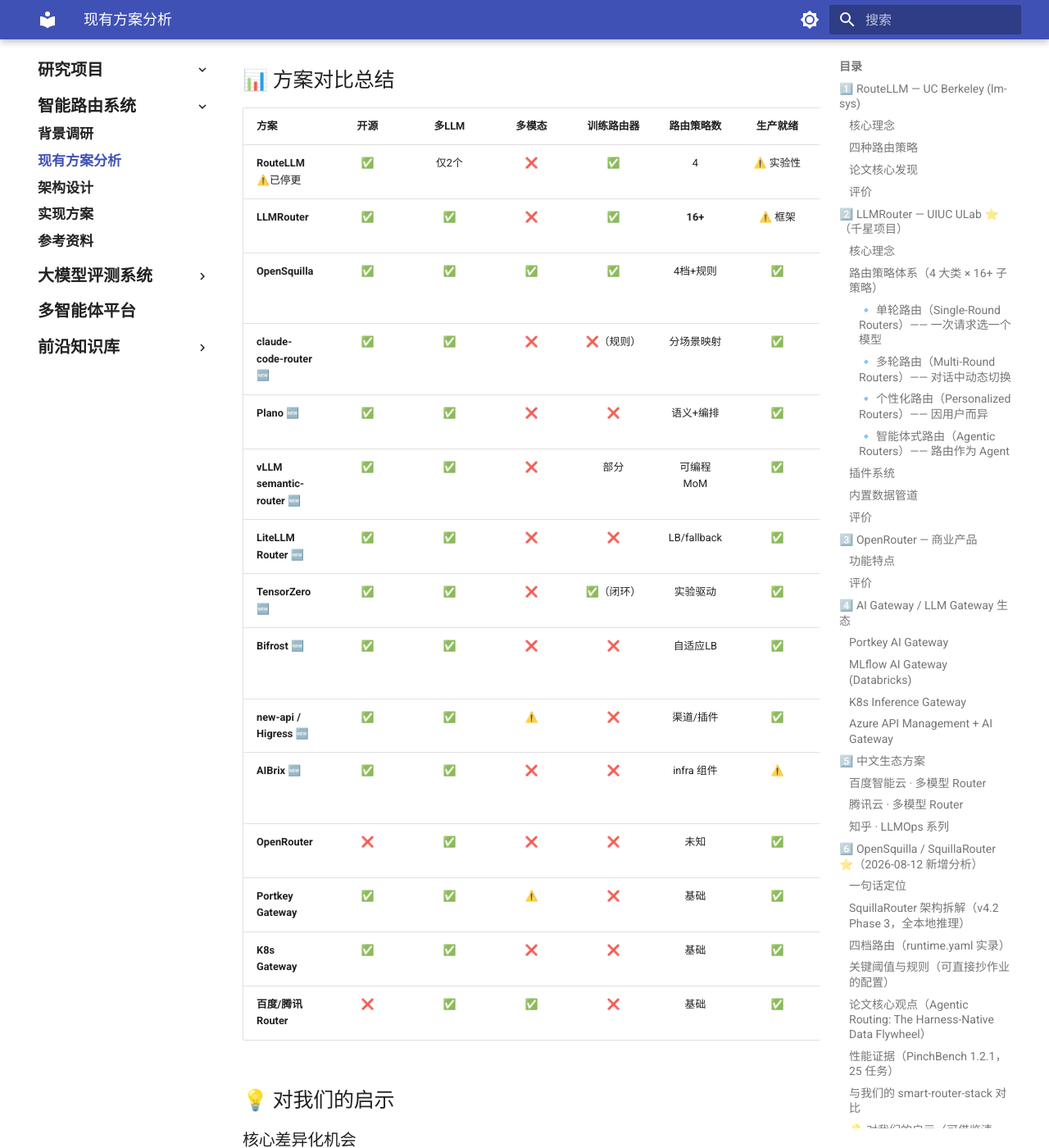
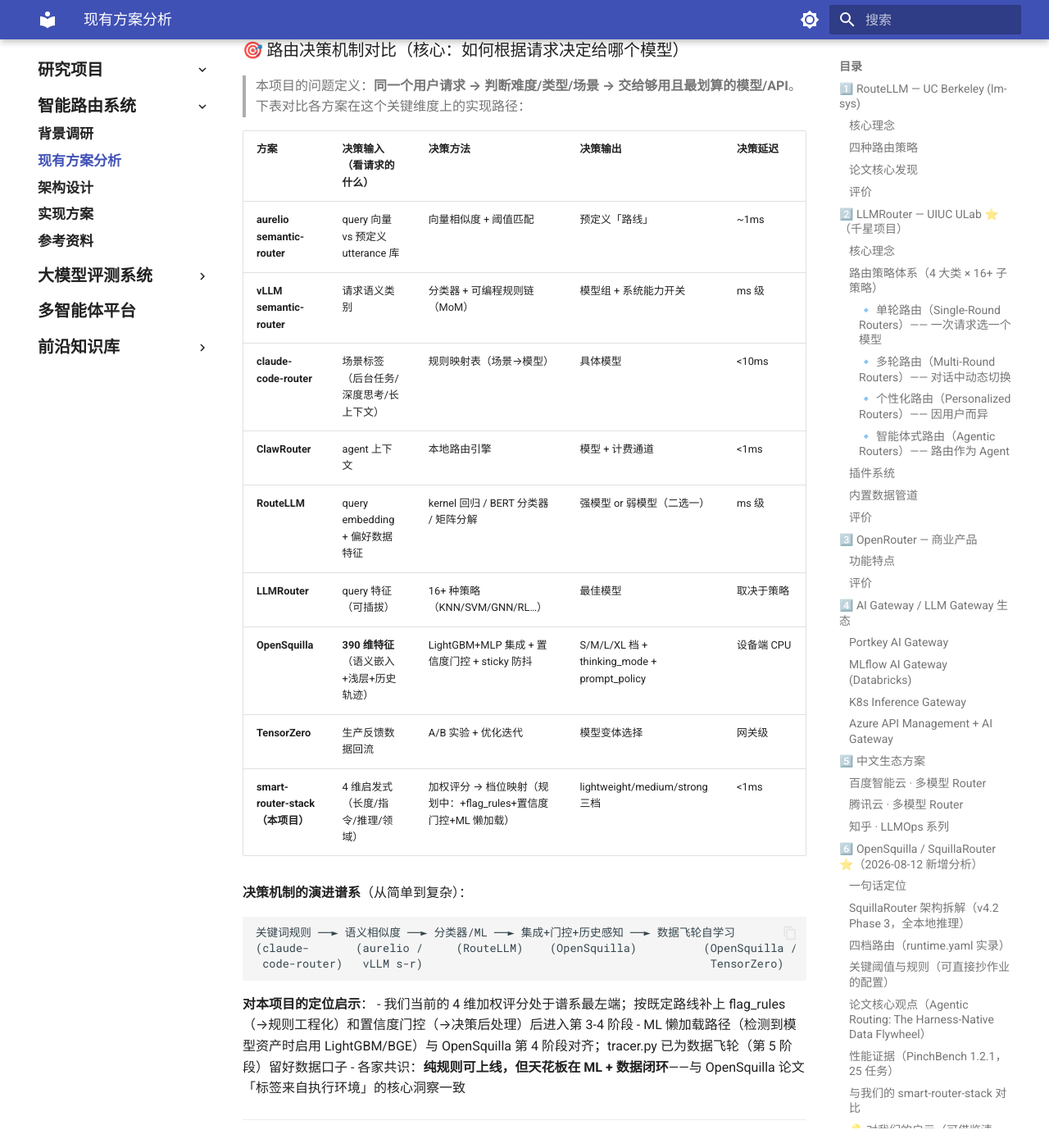
Before and after one commit to 1shinia/ai_research, an MkDocs documentation site: the page built from docs/projects/smart-router/02-existing-solutions.md, in a window 1280 px wide and 1400 px high, scrolled down 13347 px. Shown: the whole window at 82% size. Built offline with MkDocs 1.6.1 and Material for MkDocs 9.7.7, drawn with Linux system fonts in a browser that asks for light colours.

Commit message:
docs(smart-router): 新增路由决策机制对比表——按'如何根据请求选模型'维度对比各方案决策输入/方法/输出/延迟，附演进谱系与本项目定位

````diff
--- a/docs/projects/smart-router/02-existing-solutions.md
+++ b/docs/projects/smart-router/02-existing-solutions.md
@@ -401,6 +401,36 @@
 3. **claude-code-router 36.8k stars 说明需求真实存在**：coding agent 场景的分场景路由（background/think/longContext）是被验证过的产品形态
 4. **vLLM 官方下场（semantic-router + aibrix）确认了趋势**：路由正在成为推理栈的标准组件，而不是外挂——我们的 PD 分离/Mooncake 扩展方向与之汇合
 
+### 🎯 路由决策机制对比（核心：如何根据请求决定给哪个模型）
+
+> 本项目的问题定义：**同一个用户请求 → 判断难度/类型/场景 → 交给够用且最划算的模型/API**。
+> 下表对比各方案在这个关键维度上的实现路径：
+
+| 方案 | 决策输入（看请求的什么） | 决策方法 | 决策输出 | 决策延迟 |
+|:-----|:------------------------|:---------|:---------|:---------|
+| **aurelio semantic-router** | query 向量 vs 预定义 utterance 库 | 向量相似度 + 阈值匹配 | 预定义「路线」 | ~1ms |
+| **vLLM semantic-router** | 请求语义类别 | 分类器 + 可编程规则链（MoM） | 模型组 + 系统能力开关 | ms 级 |
+| **claude-code-router** | 场景标签（后台任务/深度思考/长上下文） | 规则映射表（场景→模型） | 具体模型 | <10ms |
+| **ClawRouter** | agent 上下文 | 本地路由引擎 | 模型 + 计费通道 | <1ms |
+| **RouteLLM** | query embedding + 偏好数据特征 | kernel 回归 / BERT 分类器 / 矩阵分解 | 强模型 or 弱模型（二选一） | ms 级 |
+| **LLMRouter** | query 特征（可插拔） | 16+ 种策略（KNN/SVM/GNN/RL…） | 最佳模型 | 取决于策略 |
+| **OpenSquilla** | **390 维特征**（语义嵌入+浅层+历史轨迹） | LightGBM+MLP 集成 + 置信度门控 + sticky 防抖 | S/M/L/XL 档 + thinking_mode + prompt_policy | 设备端 CPU |
+| **TensorZero** | 生产反馈数据回流 | A/B 实验 + 优化迭代 | 模型变体选择 | 网关级 |
+| **smart-router-stack（本项目）** | 4 维启发式（长度/指令/推理/领域） | 加权评分 → 档位映射（规划中：+flag_rules+置信度门控+ML 懒加载） | lightweight/medium/strong 三档 | <1ms |
+
+**决策机制的演进谱系**（从简单到复杂）：
+
+```
+关键词规则 ──► 语义相似度 ──► 分类器/ML ──► 集成+门控+历史感知 ──► 数据飞轮自学习
+(claude-       (aurelio /     (RouteLLM)    (OpenSquilla)          (OpenSquilla /
+ code-router)   vLLM s-r)                                           TensorZero)
+```
+
+**对本项目的定位启示**：
+- 我们当前的 4 维加权评分处于谱系最左端；按既定路线补上 flag_rules（→规则工程化）和置信度门控（→决策后处理）后进入第 3-4 阶段
+- ML 懒加载路径（检测到模型资产时启用 LightGBM/BGE）与 OpenSquilla 第 4 阶段对齐；tracer.py 已为数据飞轮（第 5 阶段）留好数据口子
+- 各家共识：**纯规则可上线，但天花板在 ML + 数据闭环**——与 OpenSquilla 论文「标签来自执行环境」的核心洞察一致
+
 ---
 
 ## 📊 方案对比总结
````
